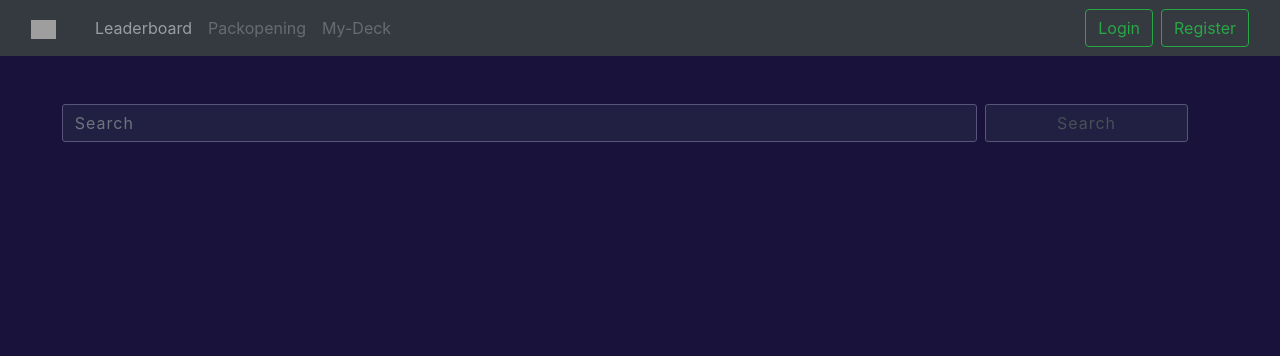
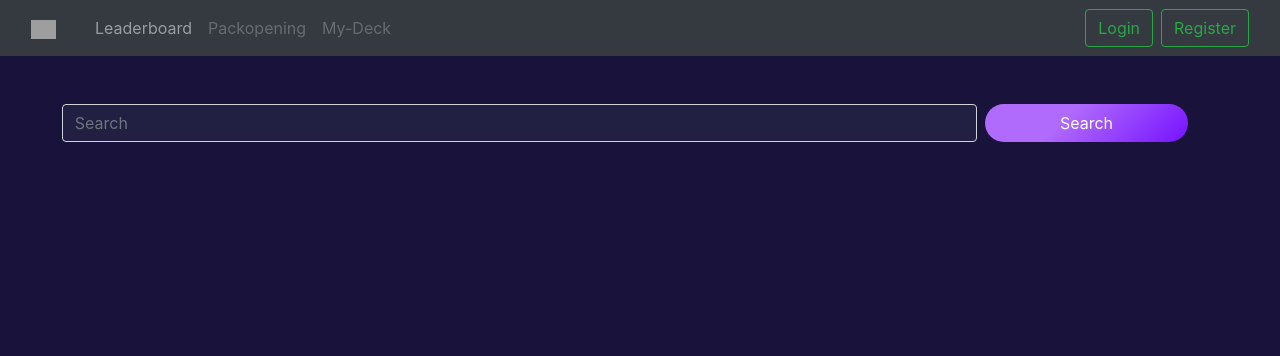
Before and after one commit to tsuna244/sqs2025, a FastAPI app: page / in a window 1280 px wide. Shown: the top 356 px of the page. Run offline with FastAPI, Linux system fonts and the light colour scheme; some libraries are stand-ins or nearby versions; grey boxes are pictures that could not be loaded.

Commit message:
fixed css for home and login screen

```diff
--- /dev/null
+++ b/src/api/static/search_style.css
@@ -0,0 +1,32 @@
+.form-control {
+    background: #212042;
+	  color: #57557A;
+  }
+  #search_input:focus {
+    background: #2d2042;
+    color: #fff;
+  }
+  .btn-outline-primary{
+    color: #fff;
+    background: linear-gradient(135deg, rgba(176,106,252,1) 39%,rgba(116,17,255,1) 101%);
+    border: none;
+    border-radius: 50px;
+  }
+  .btn-outline-primary:focus{
+    color: #fff;
+    box-shadow: none;
+    border: none;
+  }
+  .btn-outline-primary:hover{
+    color: #fff;
+    box-shadow: none;
+    border: none;
+  }
+  #loading {
+    color: #c78af8;
+    justify-content: center;
+  }
+  p {
+    margin-top: 10%;
+    font-size: 100px;
+  }
--- a/src/api/static/styles.css
+++ b/src/api/static/styles.css
@@ -1,126 +1,4 @@
 body{
 	background-color: #19123B;
+	color: #fff;
 }
-.card{
-	border: none;
-	border-top: 5px solid  rgb(176,106,252);
-	background: #212042;
-	color: #57557A;
-}
-p{
-	font-weight: 600;
-	font-size: 15px;
-}
-.fab{
-	display: flex;
-	justify-content: center;
-	align-items: center;
-	border: none;
-	background: #2A284D;
-	height: 40px;
-	width: 90px;
-}
-.fab:hover{
-	cursor: pointer;
-}
-.fa-twitter{
-	color: #56ABEC;
-}
-.fa-facebook{
-	color: #1775F1;
-}
-.fa-google{
-	color: #CB5048;
-}
-.division{
-	float: none;
-	position: relative;
-	margin: 30px auto 20px;
-	text-align: center;
-	width: 100%;
-	box-sizing: border-box;
-}
-.division .line{
-	border-top: 1.5px solid #57557A;;
-	position: absolute;
-	top: 13px;
-	width: 85%;
-}
-.line.l{
-	left: 52px;
-}
-.line.r{
-	right: 45px;
-
-}
-.division span{
-	font-weight: 600;
-	font-size: 14px;
-}
-.myform{
-	padding: 0 25px 0 33px;
-}
-.form-control{
-	border: 1px solid #57557A;
-	border-radius: 3px;
-	background: #212042;
-	margin-bottom: 20px;
-	letter-spacing: 1px;
-
-}
-.form-control:focus{
-	border: 1px solid #57557A;
-	border-radius: 3px;
-	box-shadow: none;
-	background: #212042;
-	color: #fff;
-	letter-spacing: 1px;
-}
-.bn{
-	text-decoration: underline;
-}
-.bn:hover{
-	cursor: pointer;
-}
-.form-check-input {
-    margin-top: 8px!important;
-    }
-.btn-primary{
-background: linear-gradient(135deg, rgba(176,106,252,1) 39%,rgba(116,17,255,1) 101%);
-border: none;
-border-radius: 50px;
-}
-.btn-primary:focus{
-	box-shadow: none;
-	border: none;
-}
-small{
-	color: #F2CEFF;
-}
-.far.fa-user{
-	font-size: 13px;
-}
-
-@media(min-width: 767px){
-	.bn{
-		text-align: right;
-	}
-}
-@media(max-width: 767px){
-	.form-check{
-		text-align: center;
-	}
-	.bn{
-		text-align: center;
-		align-items: center;
-	}
-}
-@media(max-width: 450px){
-	.fab{
-		width: 100%;
-		height: 100%;
-	}
-	.division .line{
-		width: 50%;
-	}
-}
--- a/src/api/templates/home.html
+++ b/src/api/templates/home.html
@@ -5,6 +5,9 @@
 <script>
 
   function onSearch() {
+    loading_elem = document.getElementById("loading");
+    loading_elem.innerHTML = "Loading";
+    document.getElementById("poke_elem").style.display = "none";
     const serach_value = document.getElementById("search_input").value;
     fetch("/Pokemon_Name/" + serach_value, {
       method: "POST"
@@ -27,8 +30,9 @@
         document.getElementById("poke_sprite").innerHTML = `<img src="/static/${data["pokemon_sprite_path"]}" alt="Pokemon Sprite not found" width=300 height=300>`
 
         document.getElementById("poke_elem").style.display = "block";
-
+        loading_elem.innerHTML = "";
       }else {
+        loading_elem.innerHTML = "Pokemon not found!";
         document.getElementById("poke_elem").style.display = "none";
       }
 
@@ -39,11 +43,16 @@
 {% endblock %}
 
 {% block body %}
+
+<link rel="stylesheet" href="{{ url_for('static', path='/search_style.css') }}">
+
 <div class="container-fluid mt-5">
     <form class="container-fluid justify-content-center row" role="search">
       <input id="search_input" class="form-control col-9 mr-2" type="search" placeholder="Search">
-      <button class="form-control btn col-2 me-2" type="button" onclick="onSearch()">Search</button>
+      <button class="form-control btn btn-outline-primary col-2 me-2" type="button" onclick="onSearch()">Search</button>
     </form>
+
+    <p id="loading" class="container"></p>
 
     <div id="poke_elem" class="container justify-content-center mt-5">
       <div class="row">
--- a/src/api/templates/login.html
+++ b/src/api/templates/login.html
@@ -91,6 +91,9 @@
 {% endblock %}
 
 {% block body %}
+
+<link rel="stylesheet" href="{{ url_for('static', path='/form_style.css') }}">
+
 <div class="container">
 	<div class="row d-flex justify-content-center mt-5">
 		<div class="col-12 col-md-8 col-lg-6 col-xl-5">
```
Also changed, not shown: src/api/static/form_style.css (added, +95 -0 lines).
